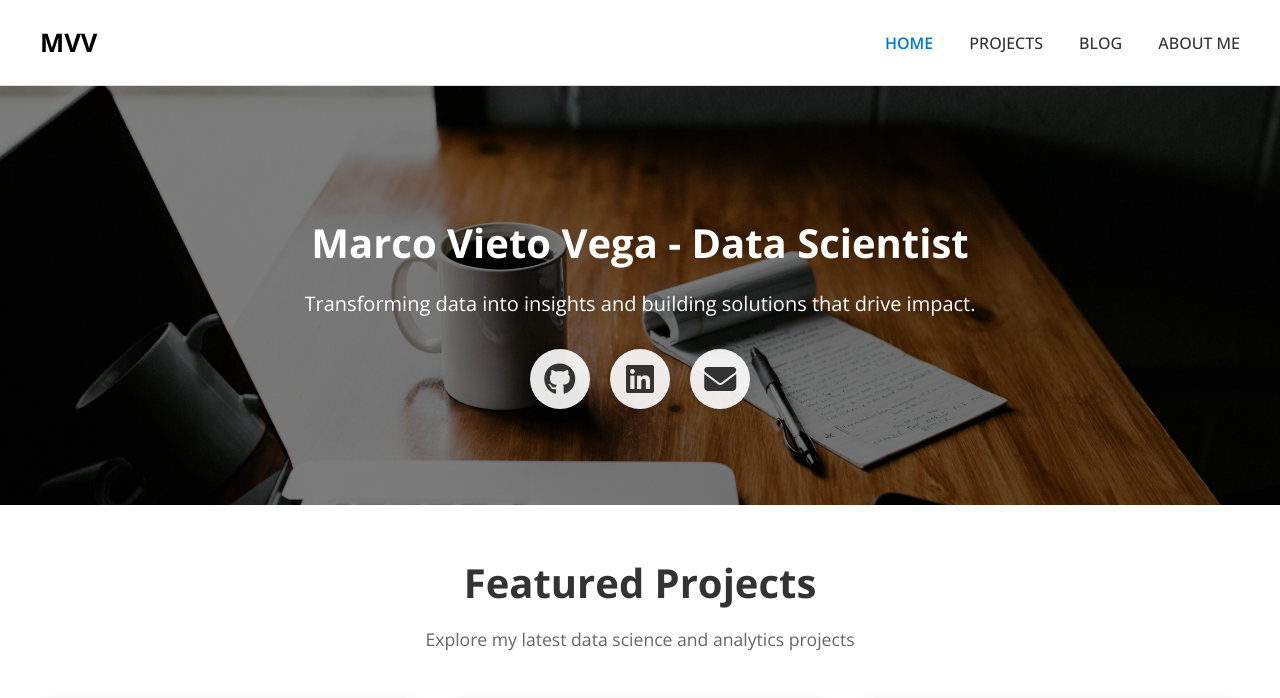
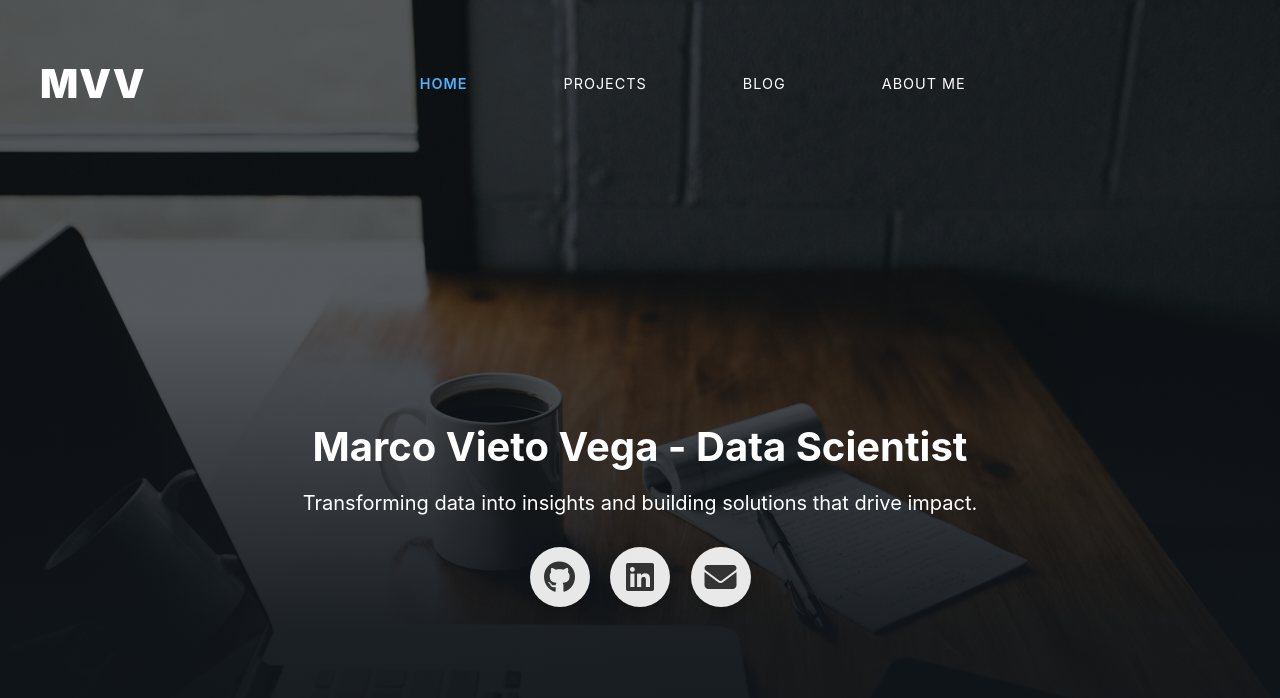
Before and after one commit to marcovietovega/portfolio, a Jekyll site: the page built from index.md, in a window 1280 px wide. Shown: the top 698 px of the page. Built offline with Jekyll 4.4.1, drawn with Linux system fonts in a browser that asks for light colours; grey boxes are pictures that could not be loaded.

Commit message:
refactor: update styles for base, header, and hero sections
- _base.scss: Change body font to "Inter", update background and text colors.
- _header.scss: Modify header styles for transparency, adjust logo size, and update navigation link styles.
- _hero.scss: Refine hero section padding and implement a smoother gradient overlay for background.

```diff
--- a/_sass/partials/_base.scss
+++ b/_sass/partials/_base.scss
@@ -1,10 +1,11 @@
 /* Base Styles */
 body {
-  font-family: "Open Sans", sans-serif;
+  font-family: "Inter", -apple-system, BlinkMacSystemFont, "Segoe UI",
+    "Helvetica Neue", sans-serif;
   margin: 0;
   padding: 0;
-  background: #fff;
-  color: #333;
+  background: #10151a;
+  color: #fff;
 }
 
 /* Container */
@@ -12,6 +13,7 @@ body {
   max-width: 1200px;
   margin: 0 auto;
   padding: 0 2rem;
+  background: transparent;
 }
 
 /* Typography */
@@ -57,9 +59,9 @@ body {
 /* Featured Sections */
 .featured-section {
   padding: 1rem 0;
-  background: #fff;
+  background: transparent;
 }
 
 .featured-section.blog-section {
-  background: #f8f9fa;
+  background: transparent;
 }
--- a/_sass/partials/_header.scss
+++ b/_sass/partials/_header.scss
@@ -1,35 +1,55 @@
 /* Header Styles */
 .site-header {
-  background: #fff;
-  border-bottom: 1px solid #ddd;
-  padding: 0.5rem 0;
+  background: transparent;
+  box-shadow: none;
+  border: none;
+  padding: 0;
+  position: absolute;
+  top: 0;
+  left: 0;
+  width: 100%;
+  z-index: 10;
 }
 
 .header-flex {
   display: flex;
   justify-content: space-between;
   align-items: center;
-  padding: 0 2rem;
+  padding: 2rem 2rem;
   max-width: 1200px;
   margin: 0 auto;
+  background: transparent;
 }
 
 .logo {
-  font-size: 1.6rem;
-  font-weight: 700;
+  font-size: 2.5rem;
+  font-weight: 900;
+  letter-spacing: 1px;
 }
 
 .logo a {
-  color: #000;
+  color: #fff;
   text-decoration: none;
 }
 
+.nav {
+  flex: 1;
+  display: flex;
+  justify-content: center;
+}
+
 .nav a {
-  margin-left: 2rem;
-  font-weight: 500;
-  color: #333;
+  margin-left: 6rem;
+  font-weight: 400;
+  font-size: 0.9rem;
+  color: #fff;
   text-decoration: none;
   transition: color 0.2s ease;
+  letter-spacing: 1px;
+}
+
+.nav a:first-child {
+  margin-left: 0;
 }
 
 .nav a:hover {
@@ -37,15 +57,8 @@
 }
 
 .nav a.current {
-  color: #007acc;
+  color: #4db3fa;
   font-weight: 600;
   pointer-events: none;
   cursor: default;
 }
-
-.nav a.current {
-  color: #007acc;
-  font-weight: 600;
-  pointer-events: none;
-  cursor: default;
-}
--- a/_sass/partials/_hero.scss
+++ b/_sass/partials/_hero.scss
@@ -2,15 +2,27 @@
 .hero {
   color: #fff;
   text-align: center;
-  padding: 6rem 2rem;
+  padding: 0 2rem;
   position: relative;
+  min-height: 100vh;
+  display: flex;
+  flex-direction: column;
+  justify-content: center;
+  --hero-overlay-darkness: 0.8;
 }
 
 .hero::before {
   content: "";
   position: absolute;
   inset: 0;
-  background: rgba(0, 0, 0, 0.5);
+  /* Smoother gradient overlay for image-to-background transition */
+  background: linear-gradient(
+    to bottom,
+    rgba(16, 21, 26, 0.7) 35%,
+    rgba(16, 21, 26, 0.95) 70%,
+    rgba(16, 21, 26, 1) 100%
+  );
+  z-index: 0;
 }
 
 .hero-content {
@@ -18,6 +30,7 @@
   max-width: 800px;
   margin: auto;
   z-index: 1;
+  padding-top: 6rem;
 }
 
 .hero h1 {
```
